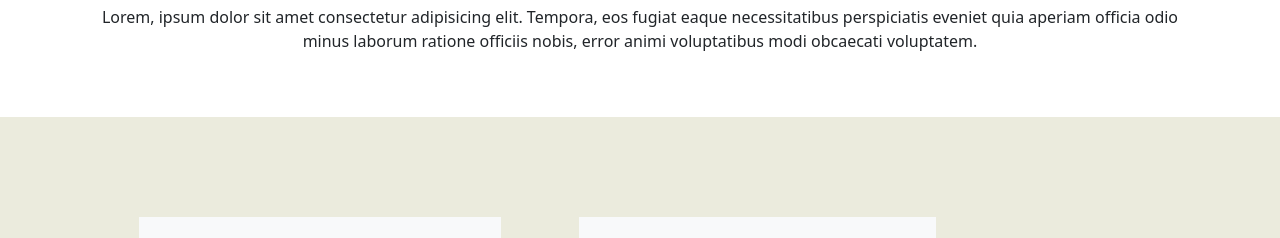
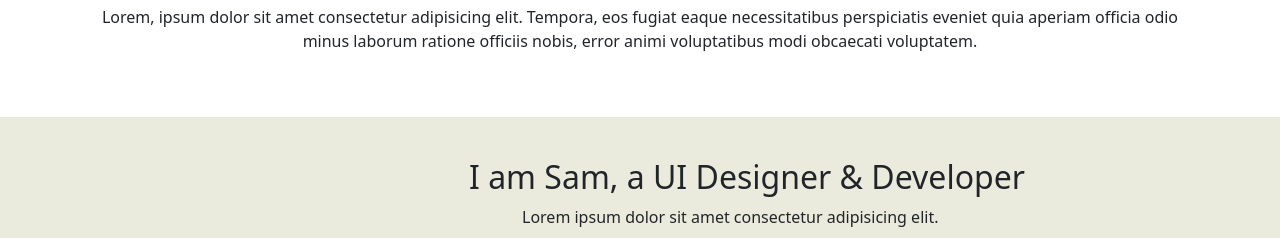
Before and after one commit to riyajoseph778/profile_tsk, a plain HTML site: page index.html in a window 1280 px wide. Shown: the part 657-895 px from the top of the page. Drawn offline with nearby package versions, Linux system fonts and the light colour scheme.

Commit message:
Update index.html

```diff
--- a/index.html
+++ b/index.html
@@ -63,9 +63,13 @@
             perspiciatis eveniet quia aperiam officia odio minus laborum ratione officiis nobis, error animi
             voluptatibus modi obcaecati voluptatem.</p>
     </section>
+
     <section style="background-color: rgb(235, 235, 221); height: 400px; width: 100%;" class="skills-section">
            <div class=" container-fluid  " style="background-color: rgb(235, 235, 221);;">
-            <div class="row">
+            <h2  style="padding-left: 457px;
+    padding-top: 41px" >I am Sam, a UI Designer & Developer</h2>
+    <p style="    padding-left: 510px" >Lorem ipsum dolor sit amet consectetur adipisicing elit.</p>
+            <div class="row" style="margin-top: -53px">
                 <div class="col-4 bg-light" style="height: 200px;
                 width: 120px;
                 margin-top: 100px;
```
